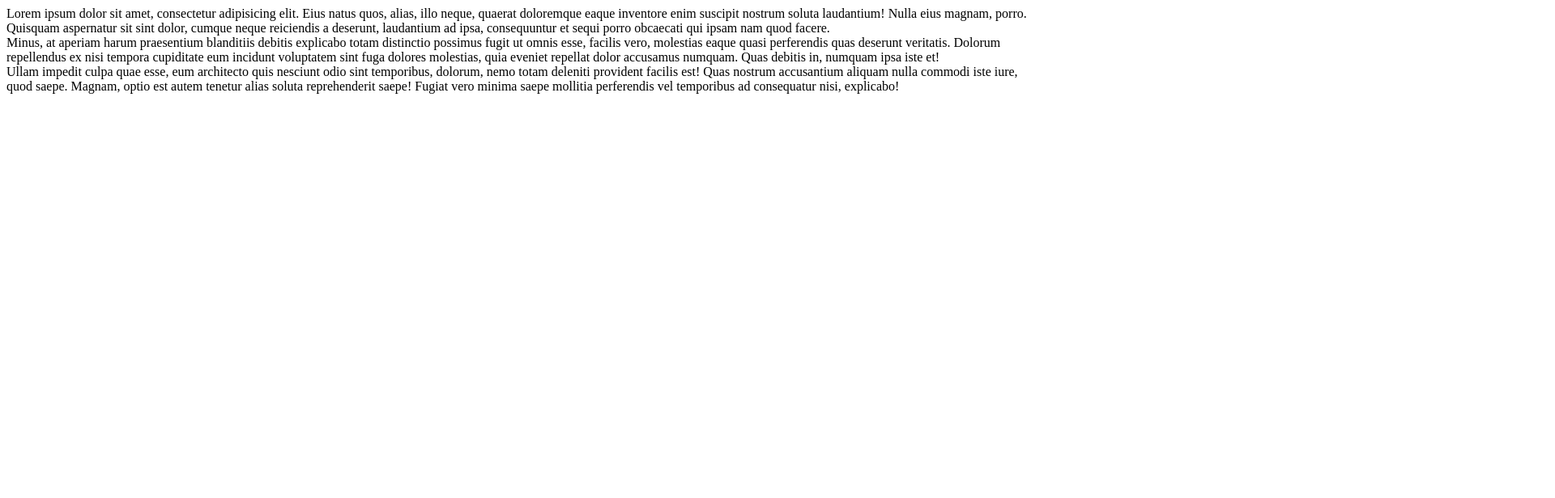
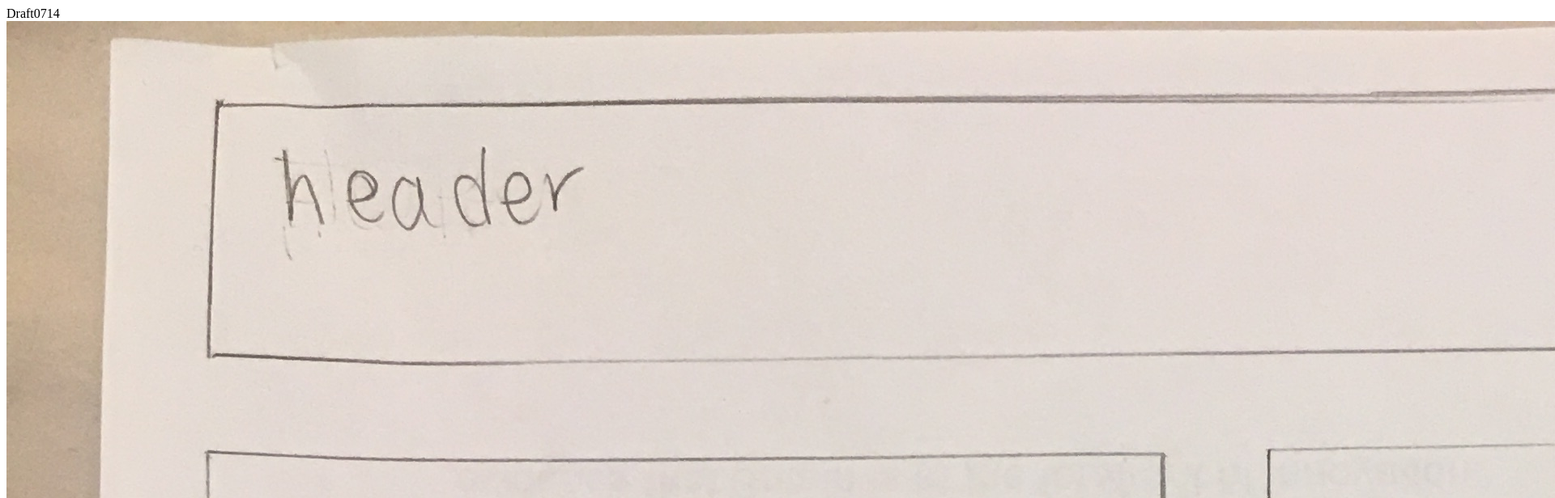
Before and after one commit to tryslover/HTML-Examples, a plain HTML site: page index.html in a window 1280 px wide. Shown: the top 616 px of the page at 81% size, 1920 px wide, since content can reach past the window. Drawn offline with Linux system fonts and the light colour scheme; files whose address does not match are found by name.

Commit message:
加上草圖

```diff
--- a/index.html
+++ b/index.html
@@ -4,11 +4,10 @@
     <meta charset="UTF-8">
     <meta name="viewport" content="width=device-width, initial-scale=1.0">
     <meta http-equiv="X-UA-Compatible" content="ie=edge">
-    <title>Document</title>
+    <title>Ping</title>
 </head>
 <body>
-    <div>Lorem ipsum dolor sit amet, consectetur adipisicing elit. Eius natus quos, alias, illo neque, quaerat doloremque eaque inventore enim suscipit nostrum soluta laudantium! Nulla eius magnam, porro. Quisquam aspernatur sit sint dolor, cumque neque reiciendis a deserunt, laudantium ad ipsa, consequuntur et sequi porro obcaecati qui ipsam nam quod facere.</div>
-    <div>Minus, at aperiam harum praesentium blanditiis debitis explicabo totam distinctio possimus fugit ut omnis esse, facilis vero, molestias eaque quasi perferendis quas deserunt veritatis. Dolorum repellendus ex nisi tempora cupiditate eum incidunt voluptatem sint fuga dolores molestias, quia eveniet repellat dolor accusamus numquam. Quas debitis in, numquam ipsa iste et!</div>
-    <div>Ullam impedit culpa quae esse, eum architecto quis nesciunt odio sint temporibus, dolorum, nemo totam deleniti provident facilis est! Quas nostrum accusantium aliquam nulla commodi iste iure, quod saepe. Magnam, optio est autem tenetur alias soluta reprehenderit saepe! Fugiat vero minima saepe mollitia perferendis vel temporibus ad consequatur nisi, explicabo!</div>
+<head>Draft0714</head>
+    <img src="C:\Users\trysl\Desktop\HTML-Examples\draft0714.jpg">
 </body>
 </html>
```
Also changed, not shown: draft0714.JPG (added).
